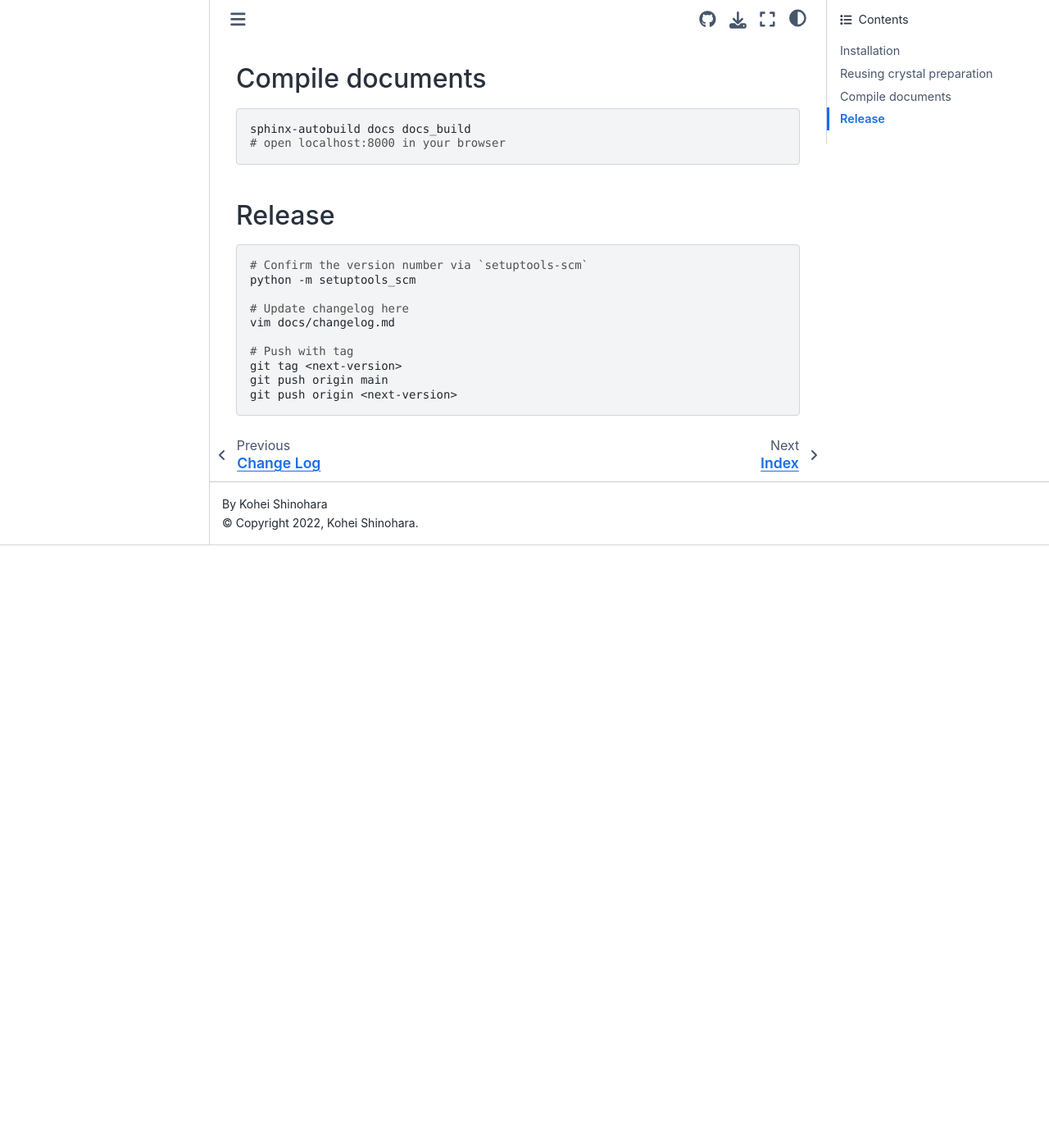
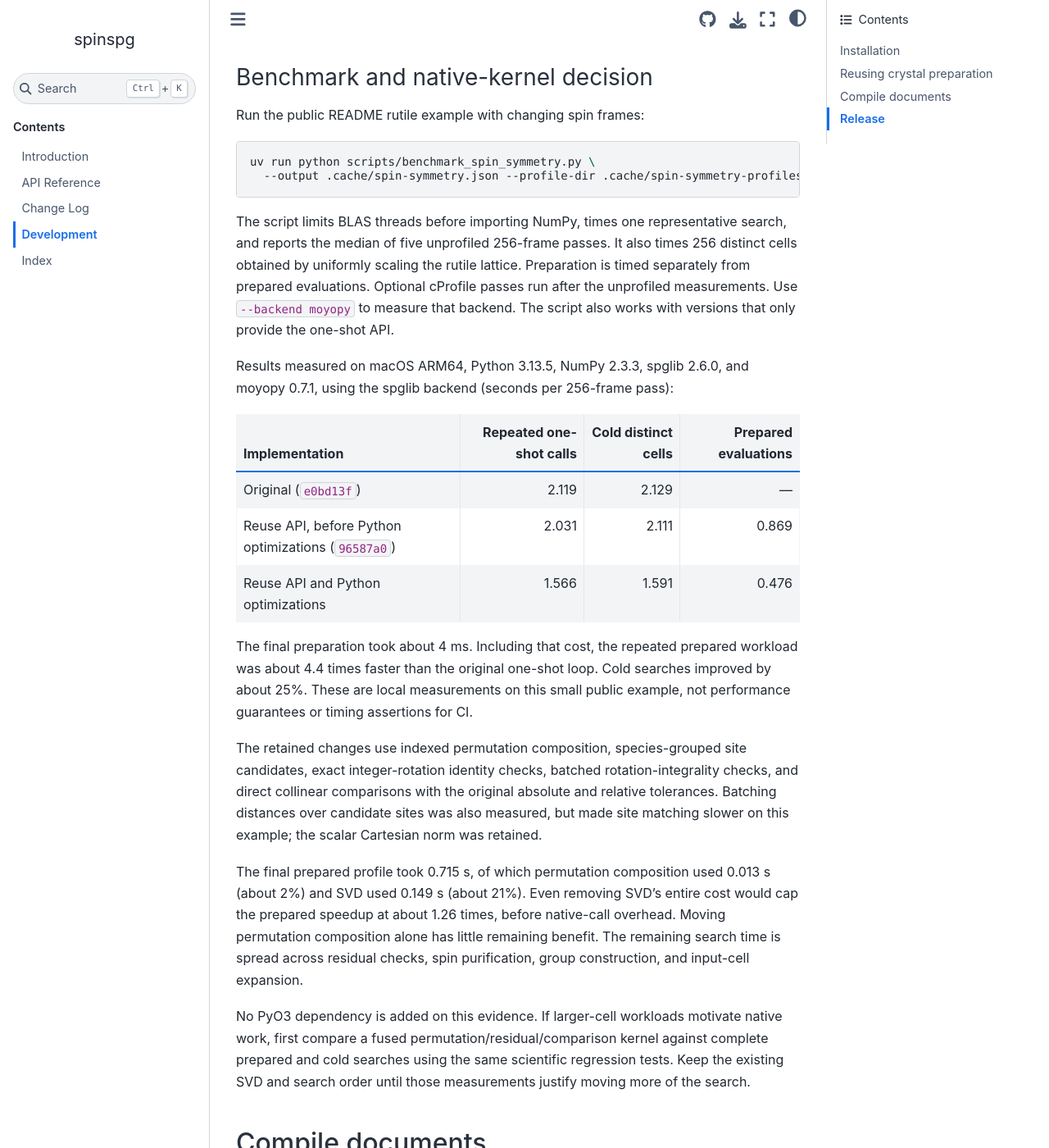
Before and after one commit to spglib/spinspg, a Sphinx documentation site: the page built from docs/development.md, in a window 1280 px wide and 1400 px high, scrolled down 1090 px. Shown: the whole window at 82% size. Built offline with Sphinx 7.4.7 and the Sphinx Book theme 1.1.4, drawn with Linux system fonts in a browser that asks for light colours; before the commit the page ends 1755 px from its top, so only the background shows below that.

Commit message:
perf: reduce symmetry operation check overhead
Preserve scientific tolerances and operation ordering, reject incomplete site permutations, and document measured reuse and cold-search performance for issue #13.

Co-Authored-By: Codex <noreply@openai.com>

````diff
--- a/docs/development.md
+++ b/docs/development.md
@@ -40,6 +40,55 @@ unprofiled complete searches and separate call-tree profiles before deciding
 whether a native kernel warrants an additional build dependency. Keep SVD and
 floating-point tolerance decisions unchanged in the initial implementation.
 
+### Benchmark and native-kernel decision
+
+Run the public README rutile example with changing spin frames:
+
+```shell
+uv run python scripts/benchmark_spin_symmetry.py \
+  --output .cache/spin-symmetry.json --profile-dir .cache/spin-symmetry-profiles
+```
+
+The script limits BLAS threads before importing NumPy, times one representative
+search, and reports the median of five unprofiled 256-frame passes. It also times
+256 distinct cells obtained by uniformly scaling the rutile lattice. Preparation
+is timed separately from prepared evaluations. Optional cProfile passes run
+after the unprofiled measurements. Use `--backend moyopy` to measure that backend.
+The script also works with versions that only provide the one-shot API.
+
+Results measured on macOS ARM64, Python 3.13.5, NumPy 2.3.3, spglib 2.6.0,
+and moyopy 0.7.1, using the spglib backend (seconds per 256-frame pass):
+
+| Implementation | Repeated one-shot calls | Cold distinct cells | Prepared evaluations |
+| --- | ---: | ---: | ---: |
+| Original (`e0bd13f`) | 2.119 | 2.129 | — |
+| Reuse API, before Python optimizations (`96587a0`) | 2.031 | 2.111 | 0.869 |
+| Reuse API and Python optimizations | 1.566 | 1.591 | 0.476 |
+
+The final preparation took about 4 ms. Including that cost, the repeated prepared
+workload was about 4.4 times faster than the original one-shot loop. Cold searches
+improved by about 25%. These are local measurements on this small public example,
+not performance guarantees or timing assertions for CI.
+
+The retained changes use indexed permutation composition, species-grouped site
+candidates, exact integer-rotation identity checks, batched rotation-integrality
+checks, and direct collinear comparisons with the original absolute and relative
+tolerances. Batching distances over candidate sites was also measured, but made
+site matching slower on this example; the scalar Cartesian norm was retained.
+
+The final prepared profile took 0.715 s, of which permutation composition used
+0.013 s (about 2%) and SVD used 0.149 s (about 21%). Even removing SVD's entire
+cost would cap the prepared speedup at about 1.26 times, before native-call
+overhead. Moving permutation composition alone has little remaining benefit.
+The remaining search time is spread across residual checks, spin purification,
+group construction, and input-cell expansion.
+
+No PyO3 dependency is added on this evidence. If larger-cell workloads motivate
+native work, first compare a fused permutation/residual/comparison kernel against
+complete prepared and cold searches using the same scientific regression tests.
+Keep the existing SVD and search order until those measurements justify moving
+more of the search.
+
 ## Compile documents
 
 ```shell
````
Also changed, not shown: docs/changelog.md (+3 -0 lines), 5 other files.
